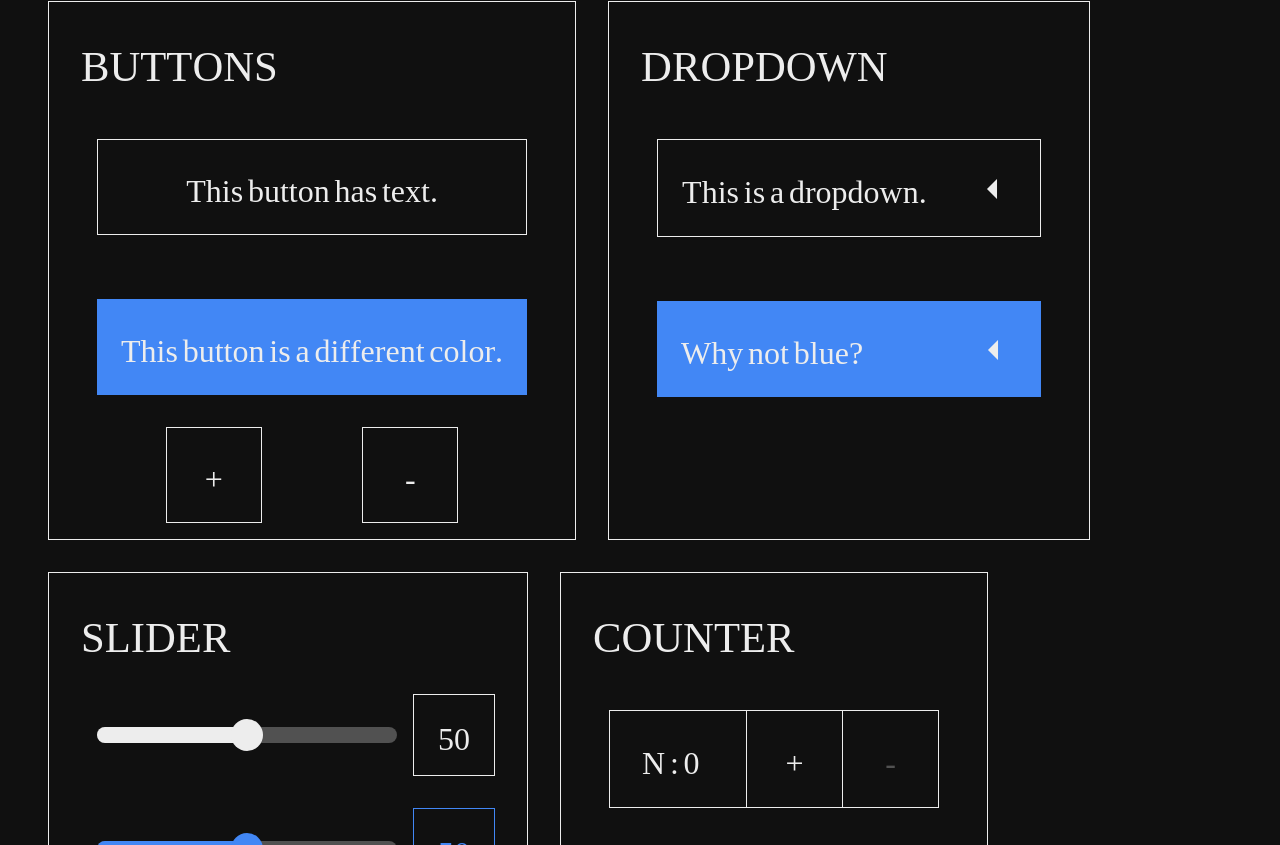
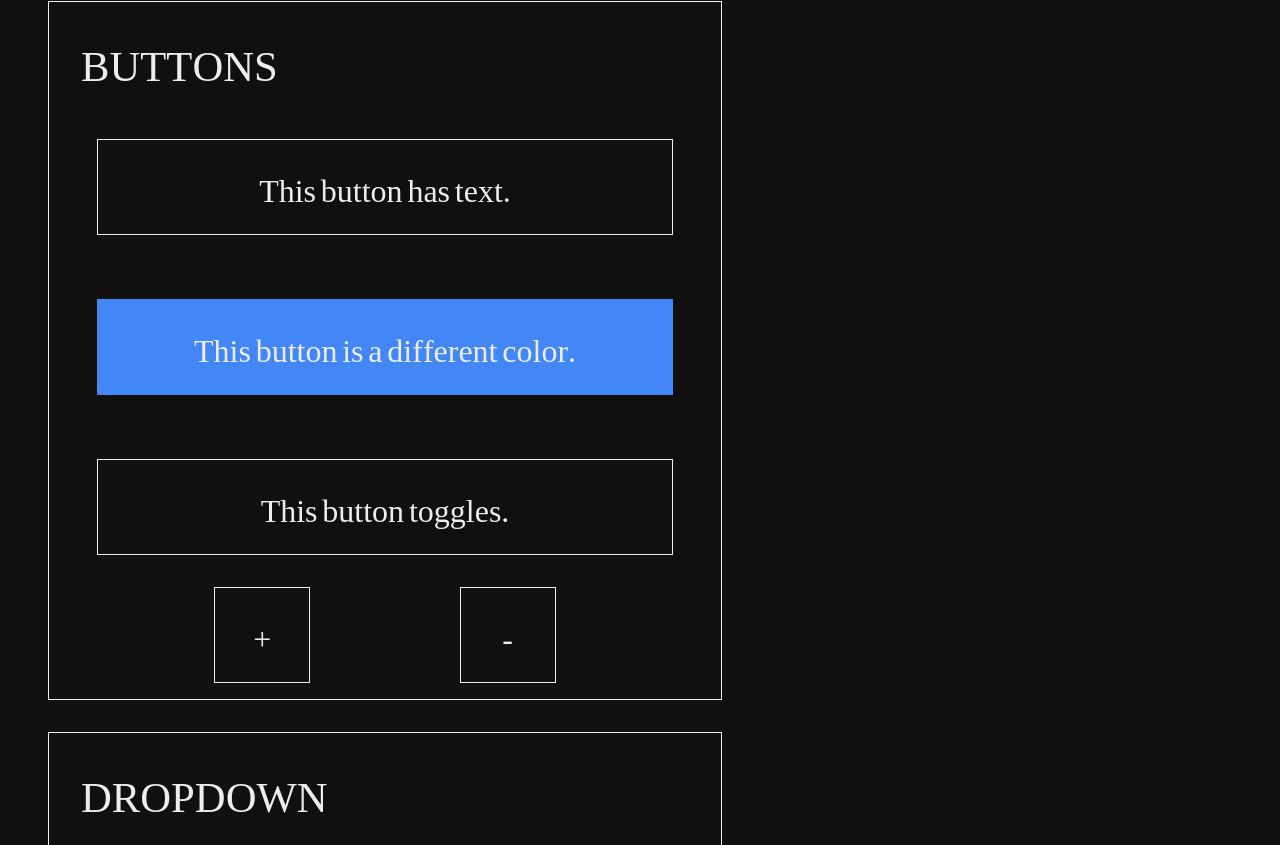
Before and after one commit to ottav14/dui, a SvelteKit app: page / in a window 1280 px wide. Shown: the part 815-1660 px from the top of the page. Built offline with nearby package versions, Linux system fonts and the light colour scheme.

Commit message:
Added toggle button

```diff
--- a/package.json
+++ b/package.json
@@ -1,6 +1,6 @@
 {
 	"name": "@ottav14/dui",
-	"version": "0.0.3",
+	"version": "0.0.5",
 	"scripts": {
 		"dev": "vite dev",
 		"build": "vite build && npm run prepack",
--- a/src/lib/Button.svelte
+++ b/src/lib/Button.svelte
@@ -19,8 +19,10 @@
     export let justify: string = 'center';
     export let onClick: () => void = () => {};
     export let type: string = 'default';
+    export let toggleButton: boolean = false;
 
     let textColor = secondaryColor;
+    let toggle = false;
 
     switch(type) {
         case 'plus':
@@ -45,8 +47,15 @@
 
     $: {
         if(disabled) textColor = tertiaryColor;
-        else if(hovered) textColor = primaryColor;
+        else if(hovered || toggleButton && toggle) textColor = primaryColor;
         else textColor = secondaryColor;
+    }
+
+    const handleClick = () => {
+        if(toggleButton)
+            toggle = !toggle;
+
+        onClick();
     }
 
     onMount(() => {
@@ -57,8 +66,9 @@
 
 <button
     disabled={disabled}
-    on:click={onClick}
+    on:click={handleClick}
     bind:this={ref}
+    class={toggleButton && toggle ? 'toggled' : 'notToggled'}
     style={`
         --primary: ${primaryColor};
         --secondary: ${secondaryColor};
@@ -104,7 +114,7 @@
         cursor: pointer;
     }
 
-    button:hover {
+    button:hover, .toggled {
         background-color: var(--secondary, #ededed);
         color: var(--primary, #101010);
         transform: scale(1.1);
--- a/src/lib/Counter.svelte
+++ b/src/lib/Counter.svelte
@@ -5,7 +5,7 @@
     export let onChange: (value: number) => void = (_) => {};
 
     export let min: number = 0;
-    export let max: number = 5;
+    export let max: number = 10;
     export let value: number = 0;
 
     export const shiftValue = (delta: number) => {
@@ -25,7 +25,7 @@
     <div id="textContainer">
         <Text
              text={`N : ${value}`}
-             width="4.5rem"
+             align="center"
          />
     </div>
     <Button
@@ -55,6 +55,7 @@
         border: 1px solid #ededed;
         margin: 2rem;
         height: 6rem;
+        width: fit-content;
     }
 
     #textContainer {
--- /dev/null
+++ b/src/lib/EquationInput.svelte
@@ -0,0 +1,57 @@
+<script lang="ts">
+    export let value: string = "";
+    export let label: string = "Enter expression";
+    export let type: string = "text";
+</script>
+
+<div class="input-group">
+    <input
+        bind:value
+        {type}
+        placeholder=" "
+        class="input"
+    />
+    <label class="label">{label}</label>
+</div>
+
+<style>
+    .input-group {
+        position: relative;
+        width: 280px;
+        font-family: system-ui, sans-serif;
+        margin: 1rem;
+    }
+
+    .input {
+        height: 3rem;
+        width: 100%;
+        padding: 12px 10px;
+        border: 2px solid #444;
+        background: transparent;
+        color: var(--neutral);
+        font-size: 20pt;
+        outline: none;
+        transition: border-color 0.2s, box-shadow 0.2s;
+    }
+
+    .input:focus {
+        border-color: var(--light);
+    }
+
+    .label {
+        position: absolute;
+        left: 10px;
+        top: 50%;
+        transform: translateY(-50%);
+        color: var(--neutral);
+        pointer-events: none;
+        transition: all 0.2s ease;
+        font-size: 20pt;
+        background: transparent;
+        padding: 0 4px;
+    }
+
+    .input-group:hover {
+        transform: scale(1.1);
+    }
+</style>
--- a/src/lib/Slider.svelte
+++ b/src/lib/Slider.svelte
@@ -7,6 +7,7 @@
     export let primaryColor = '#ededed';
     export let secondaryColor = '#515151';
     export let intervalCount = 5;
+    export let onChange: (val: number) => void = (_) => {};
 
 	let track: HTMLDivElement;
     let currentInterval = 0;
@@ -23,6 +24,7 @@
             value = Math.round(
                 min + percent * (max - min)
             );
+            onChange(value);
         }
 	}
 
--- a/src/lib/Text.svelte
+++ b/src/lib/Text.svelte
@@ -2,7 +2,7 @@
     export let text: string = 'Placeholder text.';
     export let width: string = 'auto';
     export let height: string = 'auto';
-    export let align: string = 'left';
+    export let align: string = 'flex-start';
     export let color: string = '#ededed';
     export let fontSize: number = 24;
     export let padding: number = 0;
@@ -72,7 +72,7 @@
         style={`
             width: ${width};
             height: ${height};
-            text-align: ${align};
+            justify-content: ${align};
             font-size: ${fontSize}pt;
             font-style: ${italic ? 'italic' : 'normal'};
             font-weight: ${bold ? 'bold' : 'normal'};
--- a/src/lib/index.ts
+++ b/src/lib/index.ts
@@ -1,5 +1,8 @@
+import './tokens.css';
+
 export { default as Button } from './Button.svelte';
 export { default as Text } from './Text.svelte';
 export { default as Dropdown } from './Dropdown.svelte';
 export { default as Slider } from './Slider.svelte';
 export { default as Counter } from './Counter.svelte';
+export { default as EquationInput } from './EquationInput.svelte';
--- /dev/null
+++ b/src/lib/tokens.css
@@ -0,0 +1,5 @@
+:root {
+    --light: #ededed;
+    --dark: #101010;
+    --neutral: #515151;
+}
--- a/src/routes/+page.svelte
+++ b/src/routes/+page.svelte
@@ -1,5 +1,5 @@
 <script>
-    import { Button, Text, Dropdown, Slider, Counter } from '../lib/index.ts';
+    import { Button, Text, Dropdown, Slider, Counter, EquationInput } from '../lib/index.ts';
 </script>
 
 <main>
@@ -61,6 +61,11 @@
                 border={false}
                 margin={2}
             />
+            <Button
+                text="This button toggles."
+                margin={2}
+                toggleButton={true}
+            />
             <div class="iconContainer">
                 <Button
                     type="plus"
@@ -100,6 +105,13 @@
             />
             <Counter />
         </div>
+        <div class="container">
+            <Text
+                text="EQUATION INPUT"
+                type="h2"
+            />
+            <EquationInput />
+        </div>
     </div>
 </main>
 
@@ -118,6 +130,7 @@
         flex-direction: column;
         padding: 1rem;
         margin: 1rem;
+        min-width: 40rem;
         border: 1px solid #ededed;
     }
 
```
